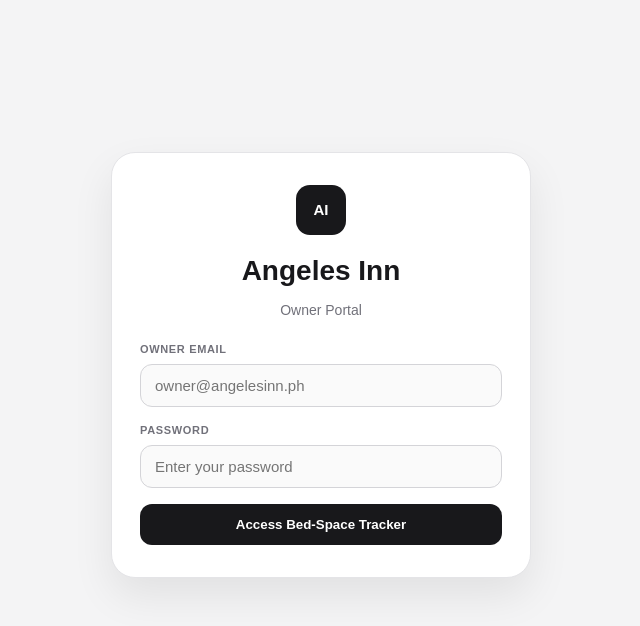
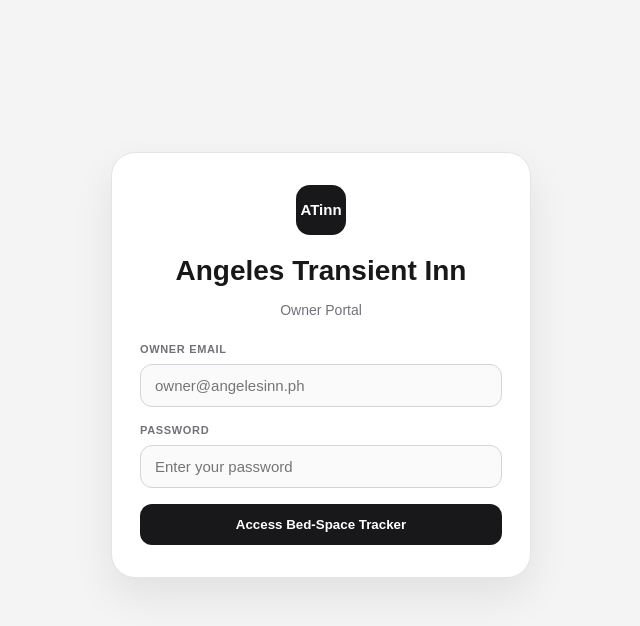
Before and after one commit to RonetteDomingo/Angeles-Inn, a plain HTML site: page login.html in a window 1280 px wide. Shown: the whole page, without its empty margins (319-959 px from the left). Drawn offline with Linux system fonts and the light colour scheme; no server answers.

Commit message:
Update login.html

```diff
--- a/login.html
+++ b/login.html
@@ -96,8 +96,8 @@
 </head>
 <body>
   <div class="login-card">
-    <div class="brand-icon">AI</div>
-    <h1>Angeles Inn</h1>
+    <div class="brand-icon">ATinn</div>
+    <h1>Angeles Transient Inn</h1>
     <div class="subtitle">Owner Portal</div>
 
     <div id="login-error" class="error" role="alert">Invalid email or password.</div>
```
